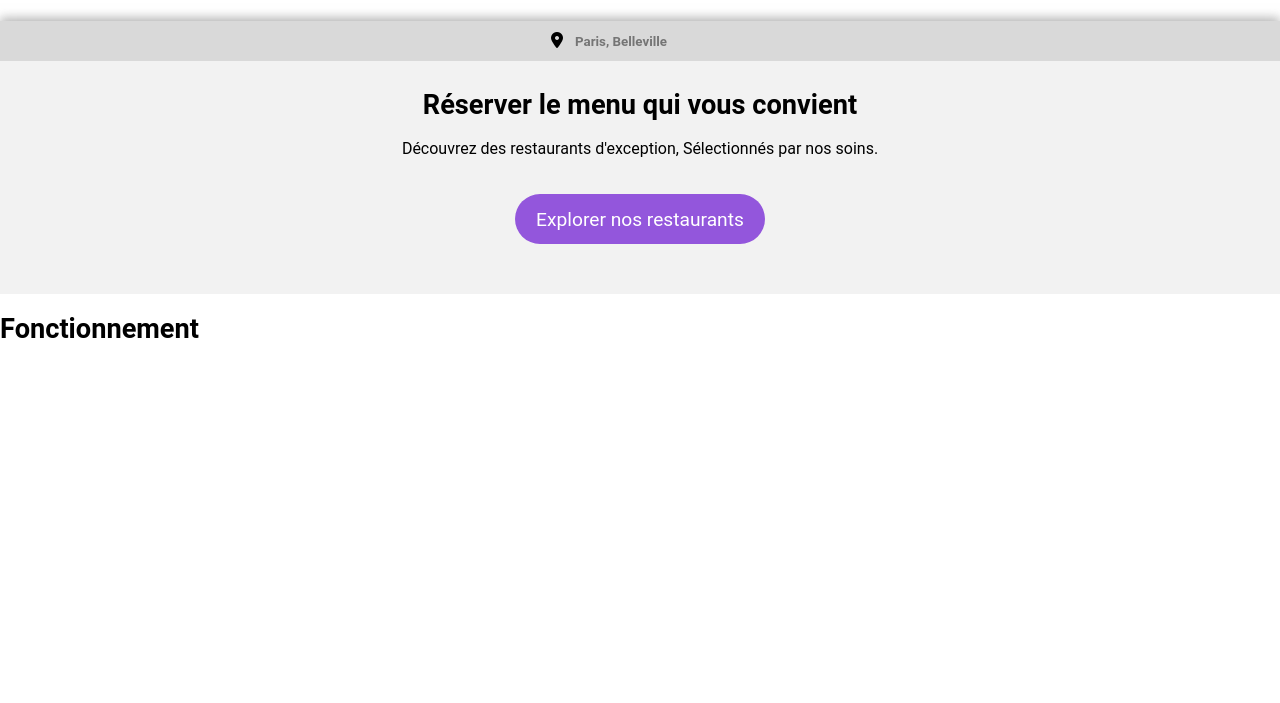
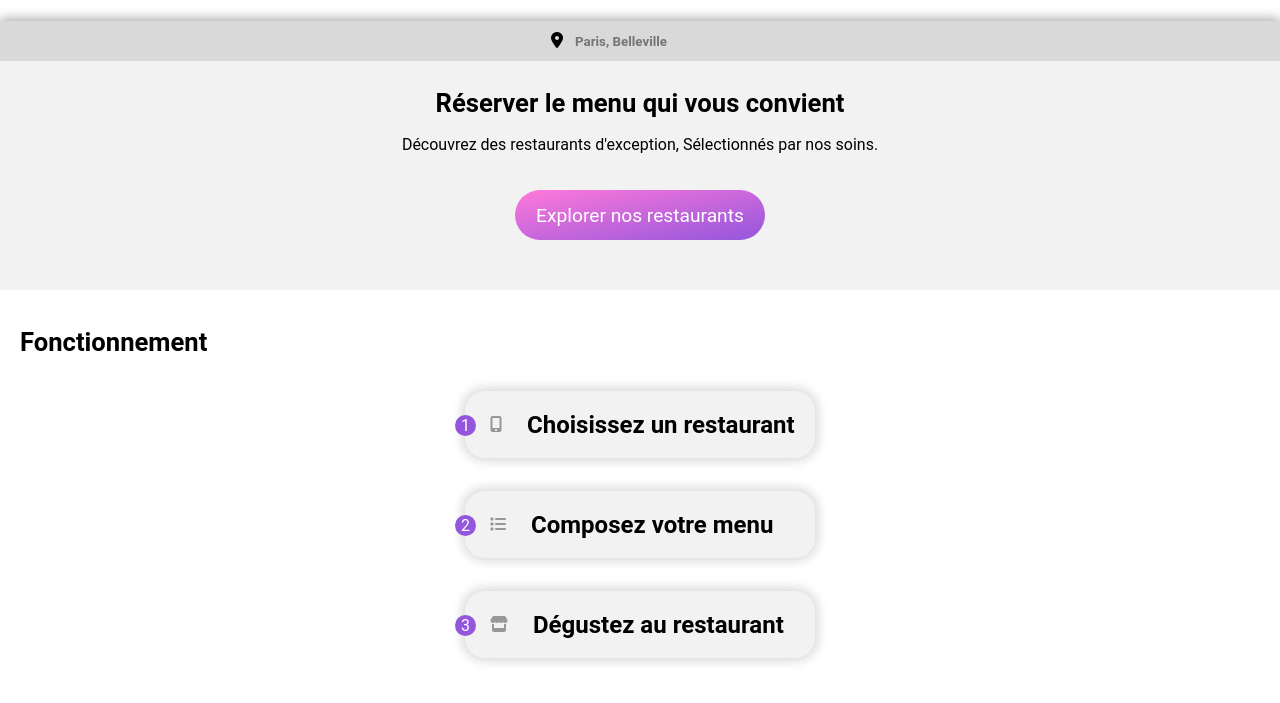
Before and after one commit to vpestrimaux/projet-3, a plain HTML site: page index.html in a window 1280 px wide. Shown: the part 49-752 px from the top of the page. Drawn offline with Linux system fonts and the light colour scheme; a web font is replaced by a local one.

Commit message:
restaurant

```diff
--- a/index.html
+++ b/index.html
@@ -55,8 +55,29 @@
                 <h1>Fonctionnement</h1>
             </div>
             <div class="bloc__selections">
-                <a href="#" class="choice__fonctionality"></a>
+                <a href="#" class="choice__fonctionality">
+                    <div class="choice__1">
+                        <p>1</p>
+                    </div>
+                    <i class="fa-solid fa-mobile-screen-button"></i>
+                    <h2>Choisissez un restaurant</h2>
+                </a>
 
+                <a href="#" class="choice__fonctionality">
+                    <div class="choice__1">
+                        <p>2</p>
+                    </div>
+                    <i class="fa-solid fa-list"></i>
+                    <h2>Composez votre menu</h2>
+                </a>
+
+                <a href="#" class="choice__fonctionality">
+                    <div class="choice__1">
+                        <p>3</p>
+                    </div>
+                    <i class="fa-solid fa-store"></i>
+                    <h2>Dégustez au restaurant</h2>
+                </a>
             </div>
         </div>
 
--- a/style/sass/base/_base.scss
+++ b/style/sass/base/_base.scss
@@ -13,5 +13,5 @@ title, .logo{
 }
 
 h1{
-    font-size: 1.7em;
+    font-size: 1.6em;
 }
--- a/style/sass/layout/_form.scss
+++ b/style/sass/layout/_form.scss
@@ -9,10 +9,10 @@
     height: 40px;
     box-shadow: 0px -3px 10px 0px rgba(153,153,153,0.75);
     }
-    & .icon__search, .input__search{
+    .icon__search, .input__search{
         padding: 10px 5px 10px 5px;
     }
-    & .input__search input{
+    .input__search input{
         border: none;
         background-color: #d9d9d9;
         height: 20px;
--- a/style/sass/layout/_main.scss
+++ b/style/sass/layout/_main.scss
@@ -1,17 +1,19 @@
 .container__search{
-    & .search__tittle, .btn__search{
+    .search__tittle, .btn__search{
         padding: 10px 50px;
         text-align: center;
         background-color: $color_background;
 
 }
-    & .btn__search__restaurant{
+    .btn__search__restaurant{
         border-radius: 25px;
         height: 50px;
         text-align: center;
-        width: 250px;
+        width: 100%;
+        max-width: 250px;
+        min-width: 130px ;
         color: white;
-        background-color:#9356DC;
+        background: linear-gradient(to left top, $color_primary, $color_secondary);
         border: none;
         cursor: pointer;
         font-size: 1.2em;
@@ -20,3 +22,46 @@
         padding-bottom: 50px;
     }
 }
+
+.bloc__selections{
+    @include flex-box-column-space-around;
+    height: 300px;
+    .choice__fonctionality{
+    @include texte-decoration;
+    display: flex;
+    background-color: $color_background;
+    border-radius: 20px;
+    cursor: pointer;
+    box-shadow: $box-shadow;
+    width: 100%;
+    max-width: 350px;
+    position: relative;
+
+    &:hover{
+        background-color: rgb(247, 219, 255);
+        }
+    i{
+        padding: 25px;
+        color: #999898;
+        &:hover{
+            color: $color_primary;
+        }
+    }
+    }
+    .choice__1 p{
+        padding: 0px 5px 0px 5px;
+        border: 1px solid transparent;
+        background-color: $color_primary;
+        border-radius: 25px;
+        align-content: center;
+        position: absolute;
+        left: -10px;
+        top: 8px;
+        color: white;
+    }
+}
+
+
+.fonctionality {
+    padding: 20px;
+}
--- /dev/null
+++ b/style/sass/utils/_mixins.scss
@@ -0,0 +1,17 @@
+@mixin flex-box-column-space-around {
+    display: flex;
+    flex-direction: column;
+    justify-content: space-around;
+    align-items: center;
+}
+
+@mixin flex-box-centre {
+    display: flex;
+    flex-direction: row;
+    justify-content: center;
+}
+
+@mixin texte-decoration{
+    text-decoration: none;
+    color: black;
+}
--- a/style/sass/utils/_variables.scss
+++ b/style/sass/utils/_variables.scss
@@ -2,3 +2,5 @@ $color_primary: #9356DC;
 $color_secondary: #FF79DA;
 $color_tertiary: #99E2D0;
 $color_background: #f2f2f2;
+$color_linear_background: linear-gradient(to left top, $color_primary, $color_secondary);
+$box-shadow: 0px 0px 10px 4px rgb(224, 220, 220);
--- a/style/style.scss
+++ b/style/style.scss
@@ -1,4 +1,5 @@
 @import "./sass/utils/variables";
+@import "./sass/utils/mixins";
 @import "./sass/layout/header";
 @import "./sass/base/base";
 @import "./sass/layout/form";
```
Also changed, not shown: style/style.css.
